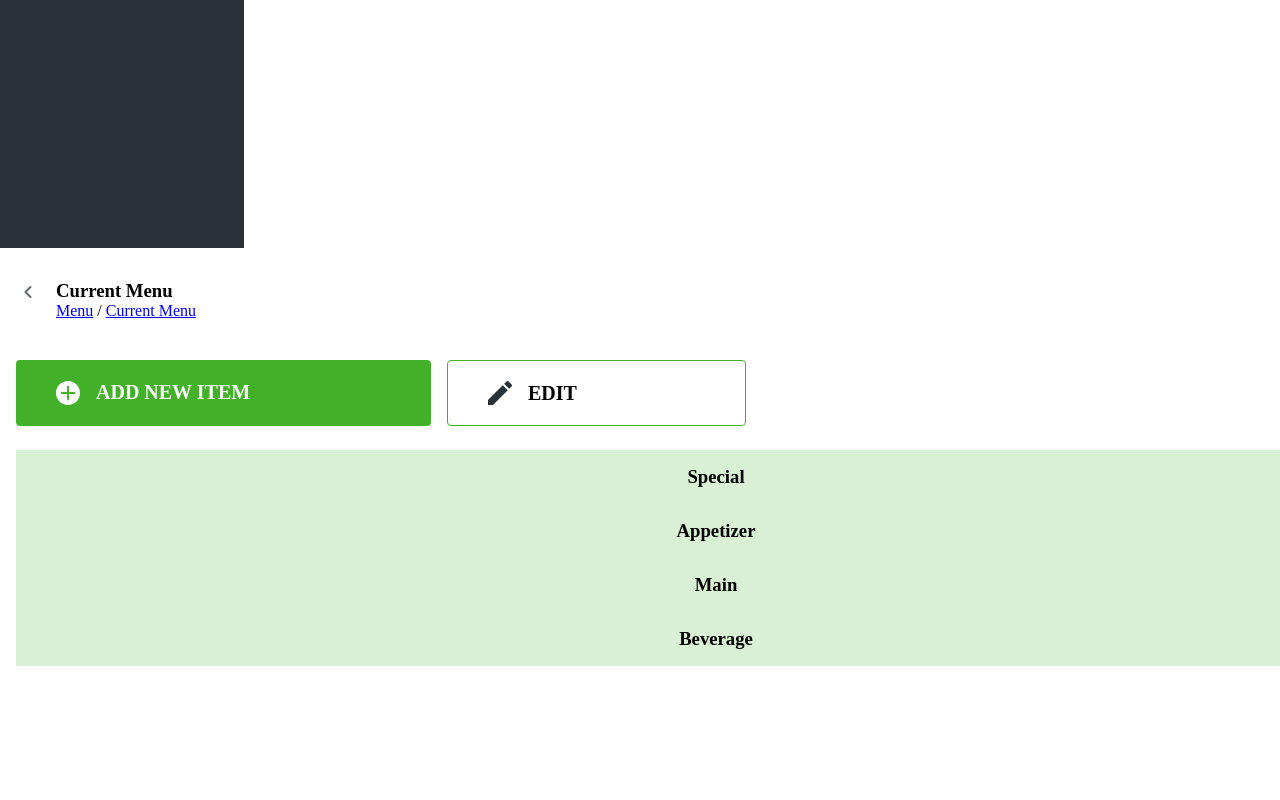
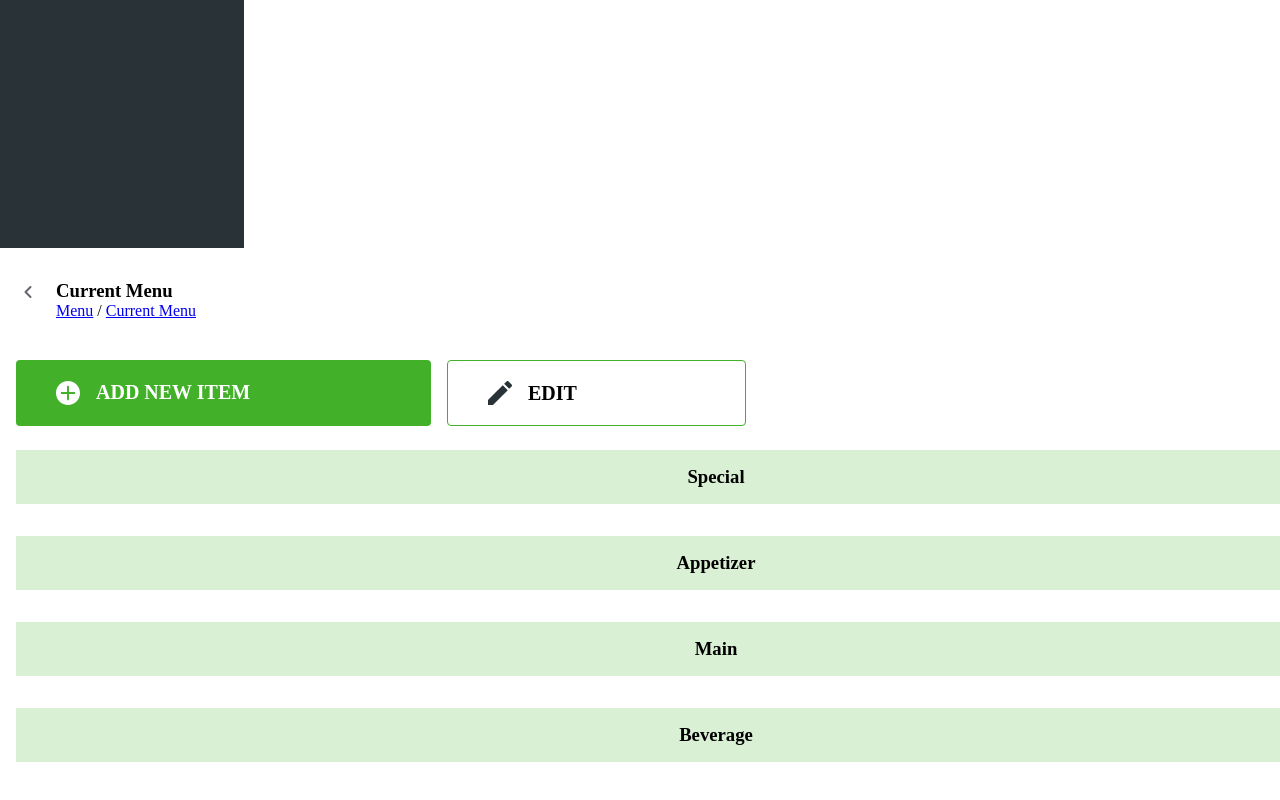
Before and after one commit to brandonfamiano/Industry, a React (Vite) app in the folder client/: page /menu in a window 1280 px wide. Shown: the part 852-1652 px from the top of the page. Before the commit the page ends 1534 px from the top, so only its background shows below. Built offline with nearby package versions, Linux system fonts and the light colour scheme; no server answers.

Commit message:
changed styling for menu page

```diff
--- a/client/src/components/MenuItem/MenuItem.scss
+++ b/client/src/components/MenuItem/MenuItem.scss
@@ -2,7 +2,7 @@
   color: black;
   display: flex;
   flex-direction: row;
-  margin: 16px;
+  margin: 24px;
   max-width: 570px;
 
   &__text {
--- a/client/src/pages/Menu/Menu.scss
+++ b/client/src/pages/Menu/Menu.scss
@@ -83,6 +83,9 @@
     &__container {
       display: flex;
       flex-wrap: wrap;
+      width: 1328px;
+      padding: 16px 36px;
+      justify-content: space-between;
       &--item {
         color: black;
       }
```
